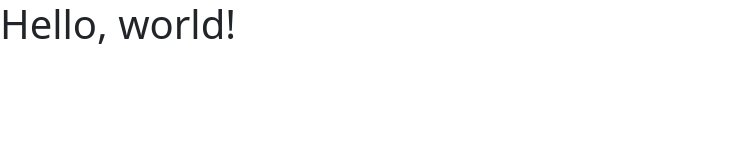
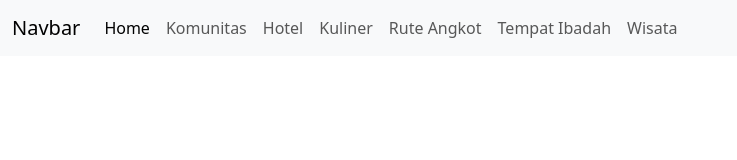
Before and after one commit to sunarto20/belajar-bootstrap, a plain HTML site: page index.html in a window 1280 px wide. Shown: the whole page, without its empty margins (0-737 px from the left). Drawn offline with nearby package versions, Linux system fonts and the light colour scheme.

Commit message:
add section navbar on index html

```diff
--- a/index.html
+++ b/index.html
@@ -4,13 +4,41 @@
 <head>
     <meta charset="utf-8">
     <meta name="viewport" content="width=device-width, initial-scale=1">
-    <title>Bootstrap demo</title>
+    <title>Dashboard | Belajar Fetch API </title>
     <link href="https://cdn.jsdelivr.net/npm/bootstrap@5.3.0-alpha3/dist/css/bootstrap.min.css" rel="stylesheet"
         integrity="sha384-KK94CHFLLe+nY2dmCWGMq91rCGa5gtU4mk92HdvYe+M/SXH301p5ILy+dN9+nJOZ" crossorigin="anonymous">
 </head>
 
 <body>
-    <h1>Hello, world!</h1>
+
+
+    <!-- section navbar -->
+    <nav class="navbar navbar-expand-lg bg-body-tertiary">
+        <div class="container-fluid">
+            <a class="navbar-brand" href="#">Navbar</a>
+            <button class="navbar-toggler" type="button" data-bs-toggle="collapse" data-bs-target="#navbarNavAltMarkup"
+                aria-controls="navbarNavAltMarkup" aria-expanded="false" aria-label="Toggle navigation">
+                <span class="navbar-toggler-icon"></span>
+            </button>
+            <div class="collapse navbar-collapse" id="navbarNavAltMarkup">
+                <div class="navbar-nav">
+                    <a class="nav-link active" aria-current="page" href="#">Home</a>
+                    <a class="nav-link " aria-current="page" href="#">Komunitas</a>
+                    <a class="nav-link " aria-current="page" href="#">Hotel</a>
+                    <a class="nav-link " aria-current="page" href="#">Kuliner</a>
+                    <a class="nav-link " aria-current="page" href="#">Rute Angkot</a>
+                    <a class="nav-link " aria-current="page" href="#">Tempat Ibadah</a>
+                    <a class="nav-link " aria-current="page" href="#">Wisata</a>
+                </div>
+            </div>
+        </div>
+    </nav>
+    <!-- end section navbar -->
+
+
+
+
+
     <script src="https://cdn.jsdelivr.net/npm/bootstrap@5.3.0-alpha3/dist/js/bootstrap.bundle.min.js"
         integrity="sha384-ENjdO4Dr2bkBIFxQpeoTz1HIcje39Wm4jDKdf19U8gI4ddQ3GYNS7NTKfAdVQSZe"
         crossorigin="anonymous"></script>
```
